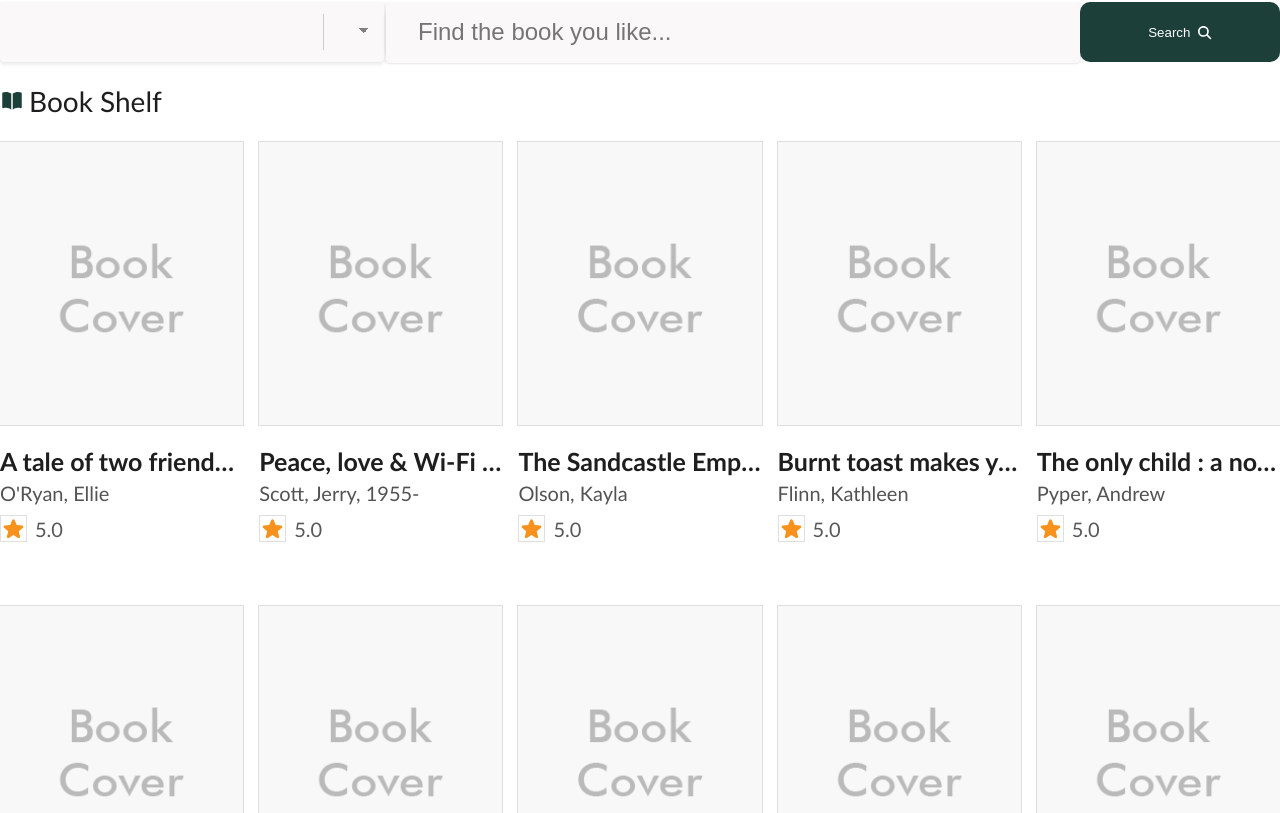
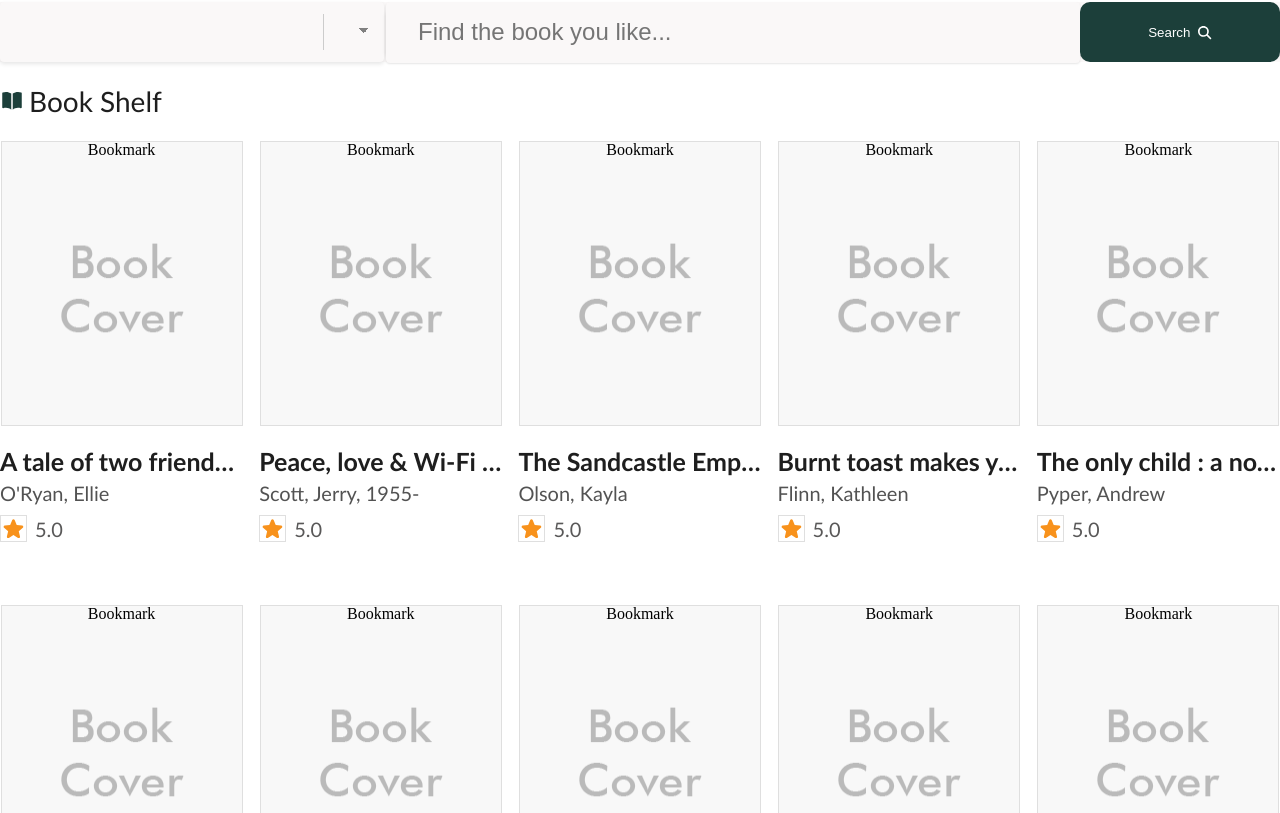
Before and after one commit to zechtz/zuno-bookshelf, a Vue app: page / in a window 1280 px wide. Shown: the part 927-1740 px from the top of the page. Built offline with nearby package versions, Linux system fonts and the light colour scheme.

Commit message:
add alt tag to images on book list component

```diff
--- a/src/components/BookList.vue
+++ b/src/components/BookList.vue
@@ -21,13 +21,17 @@ const props = defineProps({
   </div>
   <div class="card-grid">
     <div class="card" v-for="book in props.entries" :key="book.BibNum">
+      <div class="bookmark-container">Bookmark</div>
       <img src="@/assets/images/book-cover.png" alt="Image description" />
       <div class="card-info">
         <h2>{{ book.Title }}</h2>
         <div class="card-footer">
           <span class="book-author">{{ book.Author }}</span>
           <div class="rating">
-            <img src="@/assets/images/heroiconssolidstar1344-r5uc.svg" />
+            <img
+              src="@/assets/images/heroiconssolidstar1344-r5uc.svg"
+              alt="book.Title"
+            />
             <span>5.0</span>
           </div>
         </div>
@@ -73,7 +77,7 @@ $star-color: #f3d23e;
   grid-template-columns: repeat(auto-fit, minmax(16%, 1fr));
   gap: 1rem;
   position: relative;
-  width: 100%;
+  width: $box-width;
   margin-bottom: 100px;
 
   .card {
@@ -86,8 +90,15 @@ $star-color: #f3d23e;
     img {
       max-width: 100%;
       border: 1px solid #dfdfdf;
-      width: 100%;
+      width: 240px;
       height: 283px;
+    }
+
+    .bookmark-container {
+      display: flex;
+      justify-content: end;
+      align-items: end;
+      position: absolute;
     }
 
     .card-info {
```
